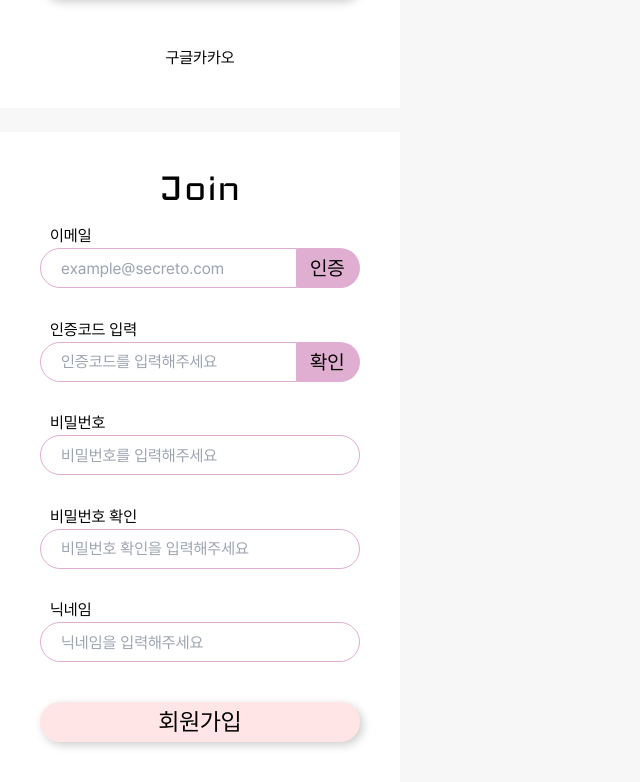
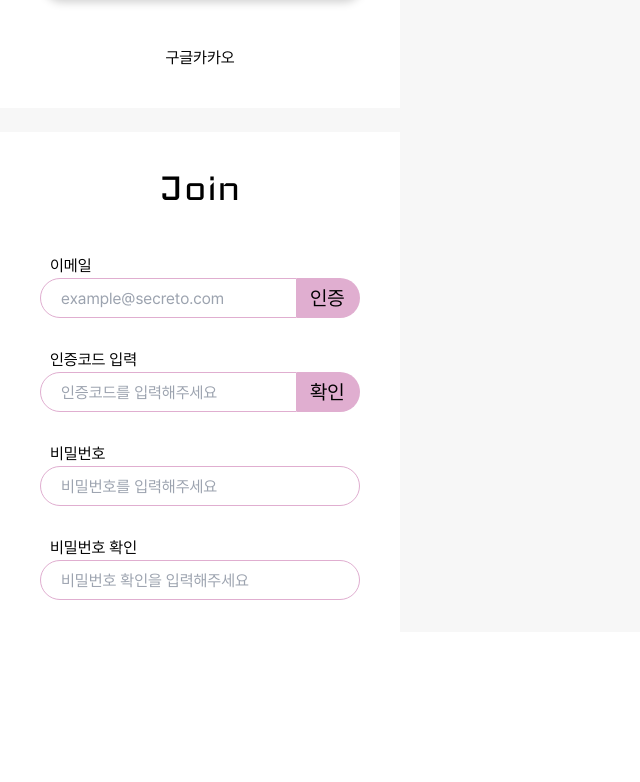
Before and after one commit to yee950419/secreto, a Vue app in the folder frontend/: page /main-page in a window 1280 px wide. Shown: the part 964-1746 px from the top of the page, without its empty margins (0-640 px from the left). After the commit the page ends 1596 px from the top, so only its background shows below. Built offline with nearby package versions, Linux system fonts and the light colour scheme.

Commit message:
feat: 회원가입 폼 스크롤바 생성 / 버튼 입력창 이벤트 처리
- 회원가입 폼 스크롤바 생성
- 스크롤 바 디자인 수정
- 버튼 입력창 버튼 클릭 이벤트 처리

Related to S10P12A805-95

```diff
--- a/frontend/src/assets/main.css
+++ b/frontend/src/assets/main.css
@@ -357,4 +357,22 @@
         display: flex;
         flex-direction: column;
     }
+
+    .scroll-container {
+        overflow: auto;
+    }
+
+    .scroll-container::-webkit-scrollbar {
+        width: 10px;
+    }
+    .scroll-container::-webkit-scrollbar-thumb {
+        background-color: var(--A805Cream);
+        border-radius: 10px;
+        box-shadow: inset 0px 0px 3px var(--A805Violet);
+    }
+    .scroll-container::-webkit-scrollbar-track {
+        background-color: var(--A805LightGrey);
+        border-radius: 10px;
+        box-shadow: inset 0px 0px 5px var(--A805White);
+    }
 }
--- a/frontend/src/components/molecules/ButtonInputBox.vue
+++ b/frontend/src/components/molecules/ButtonInputBox.vue
@@ -35,9 +35,12 @@ const {
 const emit = defineEmits()
 
 const inputRef = ref(defaultValue)
-type ChangeHandler = () => void
-const handleChange: ChangeHandler = () => {
+type handler = () => void
+const handleChange: handler = () => {
     emit('input-change', inputRef.value)
+}
+const buttonClick: handler = () => {
+    emit('button-click', inputRef.value)
 }
 </script>
 
@@ -59,9 +62,11 @@ const handleChange: ChangeHandler = () => {
                 @change="handleChange"
                 v-model.lazy="inputRef"
             />
-            <ButtonAtom class="rounded-s-none button-style-6 button-claret pe-[3px]">{{
-                buttonLabel
-            }}</ButtonAtom>
+            <ButtonAtom
+                class="rounded-s-none button-style-6 button-claret pe-[3px]"
+                @buttonClick="buttonClick"
+                >{{ buttonLabel }}</ButtonAtom
+            >
         </div>
     </div>
 </template>
--- a/frontend/src/components/organisms/JoinForm.vue
+++ b/frontend/src/components/organisms/JoinForm.vue
@@ -11,6 +11,8 @@ type LoginDataType = Ref<{
     password: string
     nickname: string
 }>
+type handler = () => void
+type dataHandler = (data: string) => void
 const passwordConfirm = ref()
 const verificationCode = ref()
 const userData: LoginDataType = ref({
@@ -18,22 +20,28 @@ const userData: LoginDataType = ref({
     password: '',
     nickname: ''
 })
-const emailInputChangeHandler = (data: string) => {
+const emailInputChangeHandler: dataHandler = (data: string) => {
     userData.value.email = data
 }
-const passwordInputChangeHandler = (data: string) => {
+const passwordInputChangeHandler: dataHandler = (data: string) => {
     userData.value.password = data
 }
-const passwordConfirmInputChangeHandler = (data: string) => {
+const passwordConfirmInputChangeHandler: dataHandler = (data: string) => {
     passwordConfirm.value = data
 }
-const verificationCodeInputChangeHandler = (data: string) => {
+const verificationCodeInputChangeHandler: dataHandler = (data: string) => {
     verificationCode.value = data
 }
-const nicknameInputChangeHandler = (data: string) => {
+const nicknameInputChangeHandler: dataHandler = (data: string) => {
     userData.value.nickname = data
 }
-const joinButtonHandler = () => {
+const emailVerificationButtonHandler: dataHandler = (data: string) => {
+    alert(`send to : ${data}`)
+}
+const verificationCodeButtonHandler: dataHandler = (data: string) => {
+    alert(`verification code : ${data}`)
+}
+const joinButtonHandler: handler = () => {
     if (userData.value.password !== passwordConfirm.value) {
         alert('incorrect password confirm.')
     }
@@ -43,38 +51,40 @@ const joinButtonHandler = () => {
 
 <template>
     <div
-        class="bg-A805RealWhite flex flex-col justify-between items-center h-[650px] w-full max-w-[400px] py-[20px] px-[40px]"
+        class="bg-A805RealWhite flex flex-col justify-between items-center h-[500px] w-full max-w-[400px] py-[20px] px-[40px] scroll-container"
     >
         <TextAtom customClass="text-[48px] font-Iceland">Join</TextAtom>
-        <div class="w-full flex flex-col justify-between h-full mb-[20px]">
+        <div class="w-full mb-[20px]">
             <ButtonInputBox
                 label="이메일"
                 type="email"
                 labelClass="ps-[10px]"
                 inputClass="input-box-style-1 line-claret"
-                customClass="w-full"
+                customClass="w-full my-[30px]"
                 customId="email"
                 placeHolder="example@secreto.com"
                 @inputChange="emailInputChangeHandler"
                 buttonLabel="인증"
+                @buttonClick="emailVerificationButtonHandler"
             ></ButtonInputBox>
             <ButtonInputBox
                 label="인증코드 입력"
                 type="text"
                 labelClass="ps-[10px]"
                 inputClass="input-box-style-1 line-claret"
-                customClass="w-full"
+                customClass="w-full my-[30px]"
                 customId="verificationCode"
                 placeHolder="인증코드를 입력해주세요"
                 @inputChange="verificationCodeInputChangeHandler"
                 buttonLabel="확인"
+                @buttonClick="verificationCodeButtonHandler"
             ></ButtonInputBox>
             <InputBox
                 label="비밀번호"
                 type="password"
                 labelClass="ps-[10px]"
                 inputClass="input-box-style-1 line-claret"
-                customClass="w-full"
+                customClass="w-full my-[30px]"
                 customId="password"
                 placeHolder="비밀번호를 입력해주세요"
                 @inputChange="passwordInputChangeHandler"
@@ -84,7 +94,7 @@ const joinButtonHandler = () => {
                 type="password"
                 labelClass="ps-[10px]"
                 inputClass="input-box-style-1 line-claret"
-                customClass="w-full"
+                customClass="w-full my-[30px]"
                 customId="passwordConfirm"
                 placeHolder="비밀번호 확인을 입력해주세요"
                 @inputChange="passwordConfirmInputChangeHandler"
@@ -94,13 +104,13 @@ const joinButtonHandler = () => {
                 type="text"
                 labelClass="ps-[10px]"
                 inputClass="input-box-style-1 line-claret"
-                customClass="w-full"
+                customClass="w-full my-[30px]"
                 customId="nickname"
                 placeHolder="닉네임을 입력해주세요"
                 @inputChange="nicknameInputChangeHandler"
             ></InputBox>
             <ButtonAtom
-                customClass="button-style-2 w-full button-shadow button-cream mt-[10px]"
+                customClass="button-style-2 w-full button-shadow button-cream mt-[15px] mb-[30px]"
                 @buttonClick="joinButtonHandler"
                 >회원가입</ButtonAtom
             >
```
